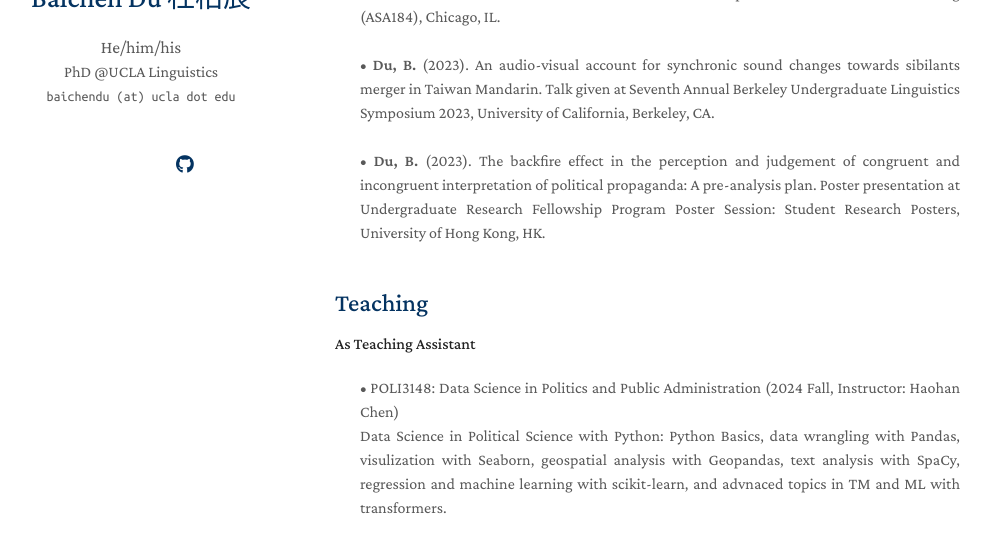
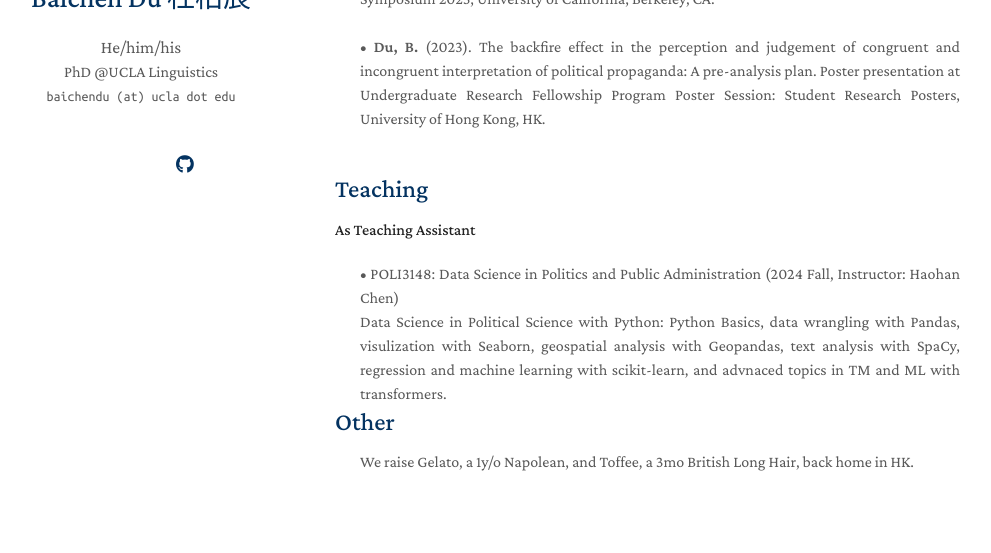
Before and after one commit to baichen-du/baichen-du.github.io, a Jekyll site: the page built from index.md, in a window 1280 px wide and 900 px high, scrolled down 1347 px, cut to the strip 262-815 px from the top of the window. Shown: the whole strip, without its empty margins (135-1126 px from the left). Built offline with Jekyll 4.4.1, drawn with Linux system fonts in a browser that asks for light colours; a style sheet for code colours, icons or effects is not loaded; our own code applies the rules of GitHub Pages for plain Markdown files.

Commit message:
Update index.md

```diff
--- a/index.md
+++ b/index.md
@@ -14,7 +14,6 @@ div {
 <!--My name is Baichen Du 杜柏辰 [tʷuː4 pai3 ʈʂʰən2] in Mandarin, or [tou2 pak3 sɐn21] in Cantonese. For the side quest for computational methods, I worked with <a href="https://haohanchen.github.io"> Haohan Chen</a>. My data science tutorials (in progress) in Python, SQL, and R can be found <a href="https://github.com/baichen-du/DataScienceTutorials/" target="_blank">here.-->
 I am an incoming PhD student at UCLA Linguistics, specializing in Psycholinguistics, Phonetics, and Phonology. My research focuses on how the structure and fine details of language are acquired, transmitted, and changed. I employ experimentation, formal analysis, and computational methods to investigate the questions. I worked on a number of projects on these topics with <a href="https://linguistics.berkeley.edu/~kjohnson/"> Keith Johnson</a>, <a href="https://www.alexandra-pfiffner.com/"> Alexandra Pfiffner</a>, <a href="https://Jhavenhill.com"> Jonathan Havenhill</a>, and <a href = "https://research.polyu.edu.hk/en/persons/yao-yao"> Yao Yao </a>.
 <br>
-<br>
 </div>
 <p></p>
 
@@ -23,13 +22,10 @@ I am an incoming PhD student at UCLA Linguistics, specializing in Psycholinguist
 <div style="text-align: justify">
 &#8226; Discourse coherence and null pronouns in the processing of Mandarin subjects
 <br>
-<br>
 &#8226; Perceptual ambiguity due to paralinguistic gesture's interaction with articulation
-<br>
 <br>
 &#8226; Contact induced variation in production and perception: Stops contrasts and Tonogenesis in Korean
 </div>
-<br>
 
 ## Publications & Presentations
 
@@ -89,6 +85,10 @@ I am an incoming PhD student at UCLA Linguistics, specializing in Psycholinguist
 <br>
 Data Science in Political Science with Python: Python Basics, data wrangling with Pandas, visulization with Seaborn, geospatial analysis with Geopandas, text analysis with SpaCy, regression and machine learning with scikit-learn, and advnaced topics in TM and ML with transformers.
 <br>
-<br>
+</div>
+
+## Other
+<div style="text-align: justify">
+We raise Gelato, a 1y/o Napolean, and Toffee, a 3mo British Long Hair, back home in HK.
 </div>
 <p></p>
```
